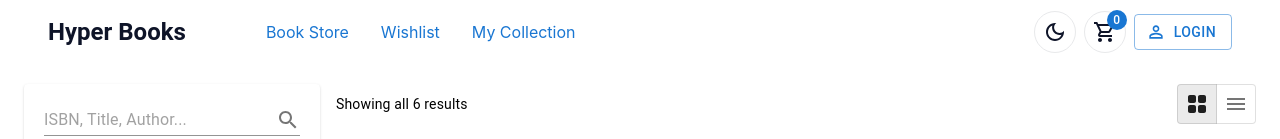
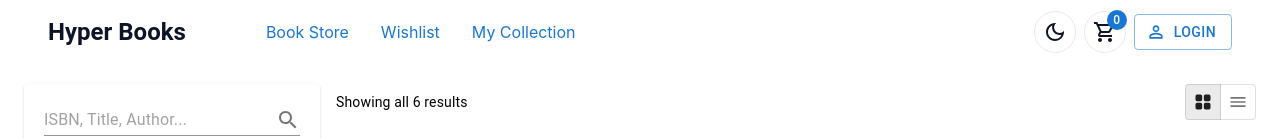
Before and after one commit to Jon-Felipe/hyperbooks, a React (Vite) app: page / in a window 1280 px wide. Shown: the top 139 px of the page. Built offline with nearby package versions, Linux system fonts and the light colour scheme.

Commit message:
changed toggle buttons size

```diff
--- a/src/components/ToggleListButtons.tsx
+++ b/src/components/ToggleListButtons.tsx
@@ -15,11 +15,11 @@ type Props = {
 function ToggleListButtons({ value, onChange }: Props) {
   return (
     <ToggleButtonGroup value={value} exclusive size='small' onChange={onChange}>
-      <ToggleButton value='grid'>
-        <GridViewRoundedIcon />
+      <ToggleButton value='grid' size='small'>
+        <GridViewRoundedIcon fontSize='small' />
       </ToggleButton>
-      <ToggleButton value='list'>
-        <MenuIcon />
+      <ToggleButton value='list' size='small'>
+        <MenuIcon fontSize='small' />
       </ToggleButton>
     </ToggleButtonGroup>
   );
```
